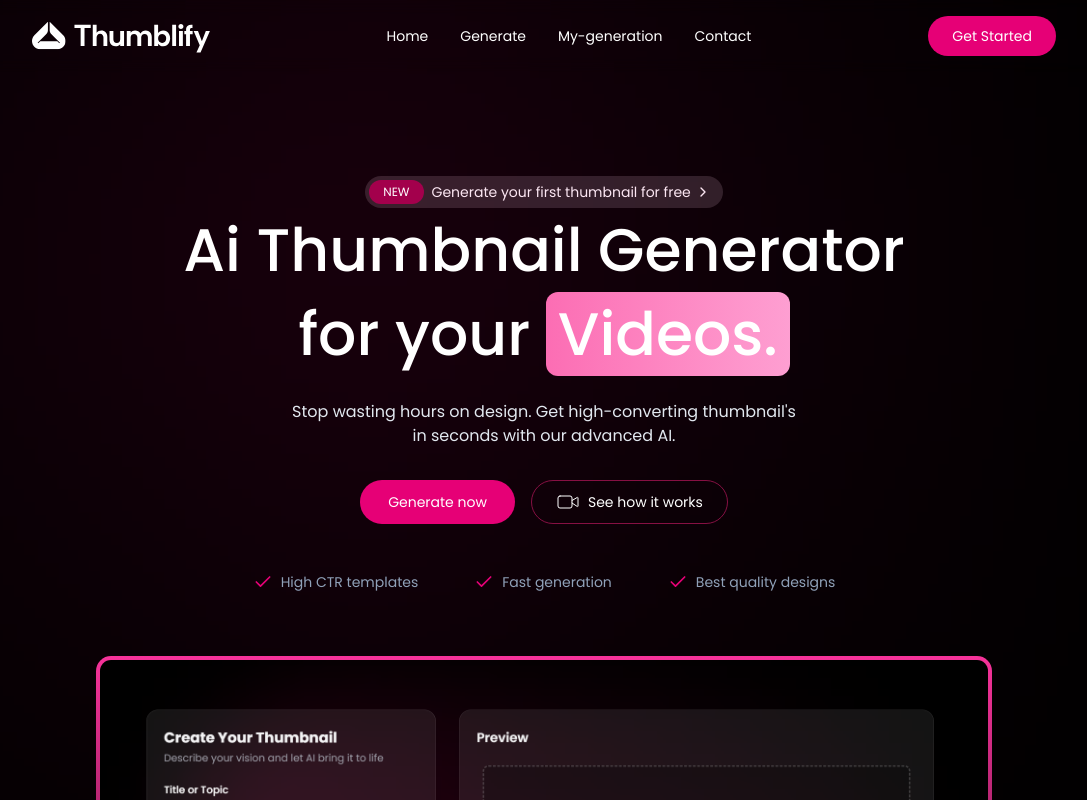
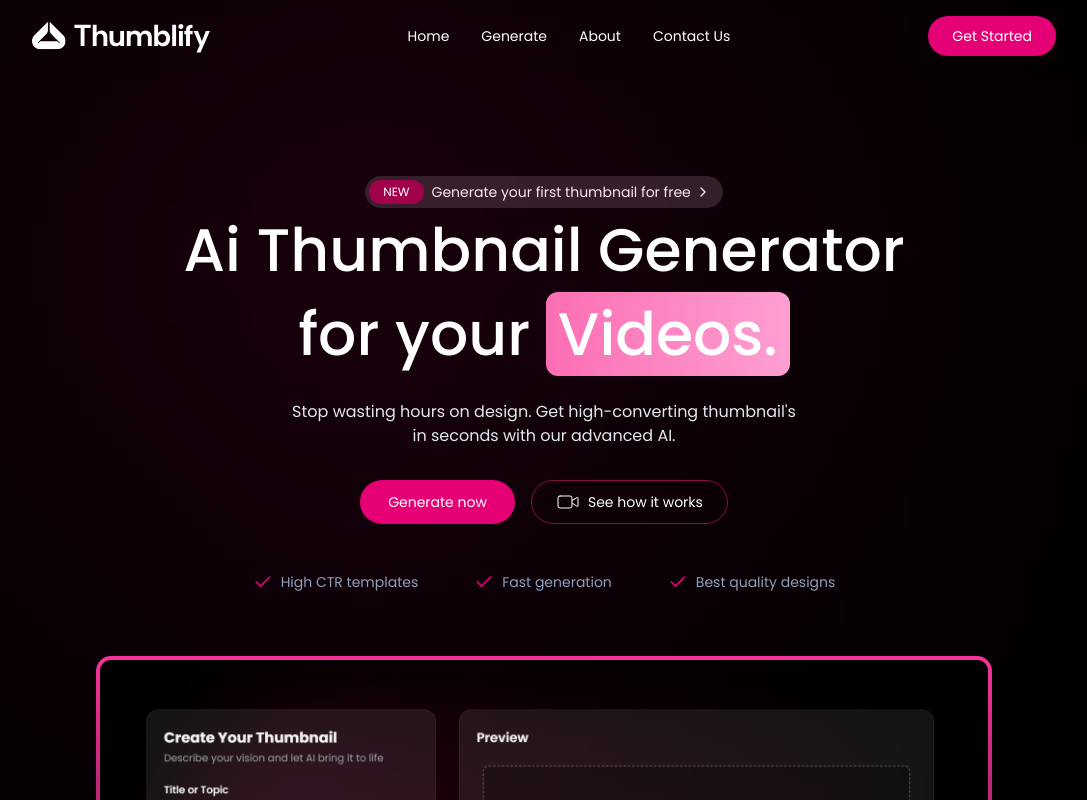
Before and after one commit to adigogetit/Thumbler-MERN, a React (Vite) app in the folder client/: page / in a window 1280 px wide. Shown: the top 800 px of the page, without its empty margins (96-1183 px from the left). Built offline with nearby package versions, Linux system fonts and the light colour scheme; no server answers.

Commit message:
added AuthContext in navbar

```diff
--- a/client/src/App.tsx
+++ b/client/src/App.tsx
@@ -6,9 +6,10 @@ import "./globals.css";
 import LenisScroll from "./components/LenisScroll";
 import Generate from "./pages/Generate";
 import MyGenerations from "./pages/MyGenerations";
-import Ytpreview from "./pages/Ytpreview";
+import Ytpreview from "./pages/YtPreview";
 import Login from "./components/Login";
 import { useEffect } from "react";
+import { Toaster } from 'react-hot-toast'
 
 export default function App() {
 
@@ -19,6 +20,7 @@ export default function App() {
 
     return (
         <>
+            <Toaster/>
             <LenisScroll />
             <Navbar />
             <Routes>
--- a/client/src/components/Navbar.tsx
+++ b/client/src/components/Navbar.tsx
@@ -1,11 +1,11 @@
 import { MenuIcon, XIcon } from "lucide-react";
 import { useState } from "react";
 import { motion } from "motion/react";
-import { navlinks } from "../data/navlinks";
-import type { INavLink } from "../types";
-import { Link, NavLink, useNavigate } from "react-router-dom";
+import { Link, useNavigate } from "react-router-dom";
+import { useAuth } from "../context/AuthContext";
 
 export default function Navbar() {
+    const  {isLoggedIn , user , logout} = useAuth();
     const [isOpen, setIsOpen] = useState(false);
     const navigate = useNavigate();
 
@@ -24,8 +24,9 @@ export default function Navbar() {
                 <div className="hidden md:flex items-center gap-8 transition duration-500">
                     <Link to='/' className="hover:text-pink-500 transition">Home</Link>
                     <Link to='/generate' className="hover:text-pink-500 transition">Generate</Link>
-                    <Link to='/my-generation' className="hover:text-pink-500 transition">My-generation</Link>
-                    <Link to='/#' className="hover:text-pink-500 transition">Contact</Link>
+                    { isLoggedIn ? <Link to='/my-generation' className="hover:text-pink-500 transition">My-generation</Link>
+                     : <Link to='#' className="hover:text-pink-500 transition">About</Link> }
+                    <Link to='/#' className="hover:text-pink-500 transition">Contact Us</Link>
                 </div>
 
                 <button onClick={()=> navigate("/login")} className="hidden md:block px-6 py-2.5 bg-pink-600 hover:bg-pink-700 active:scale-95 transition-all rounded-full">
```
